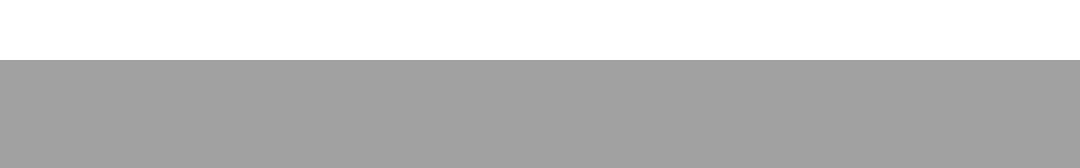
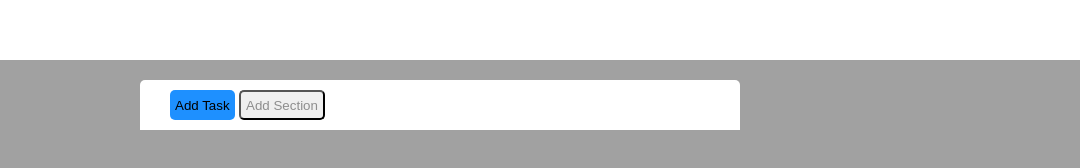
Before and after one commit to leonardoolia/html-css-toboolist, a plain HTML site: page index.html in a window 1280 px wide. Shown: the full height of the page, 200-1280 px from the left. Drawn offline with Linux system fonts and the light colour scheme.

Commit message:
added buttons

```diff
--- a/css/style.css
+++ b/css/style.css
@@ -11,12 +11,16 @@ body {
     font-family: Arial, Helvetica, sans-serif;
 }
 
+header {
+    margin-bottom: 20px;
+}
+
 .bg-white {
     background-color: #fff;
 }
 
 #logo-title {
-    display: inline-block;
+    display: inline;
     vertical-align: middle;
 }
 
@@ -26,3 +30,31 @@ body {
 }
 
 /* Utils */
+.container {
+    max-width: 600px;
+    margin: 0 auto;
+}
+
+.small {
+    border-top-left-radius: 5px;
+    border-top-right-radius: 5px;
+}
+
+/* Header */
+
+button {
+    height: 30px;
+    padding: 5px;
+    border-radius: 5px;
+}
+
+.button-blue {
+    margin: 10px 0px 10px 30px;
+    background-color: #1E90FF;
+    border-style: unset;
+}
+
+.button-white {
+    color: #8D8D8D;
+    /* border-color: #8D8D8D; */
+}
--- a/index.html
+++ b/index.html
@@ -19,11 +19,14 @@
     </header>
 
     <main>
-        <div class="container-small bg-white">
-
+        <!-- Sezione con bottoni -->
+        <div class="container small bg-white">
+            <button type="button" class="button-blue">Add Task</button>
+            <button type="button" class="button-white">Add Section</button>
         </div>
 
-        <div class="container-big bg-white">
+        <!-- Sezione con le task -->
+        <div class="container big bg-white">
 
         </div>
     </main>
```
